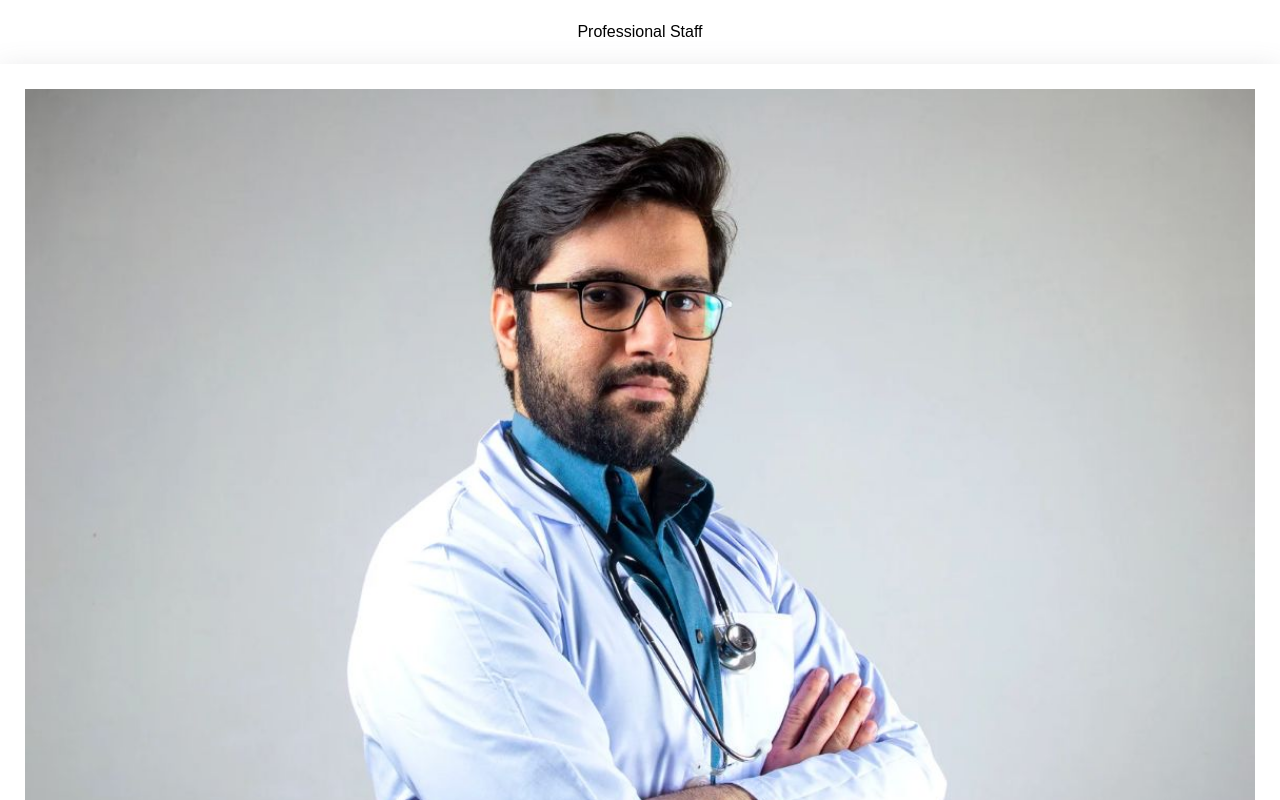
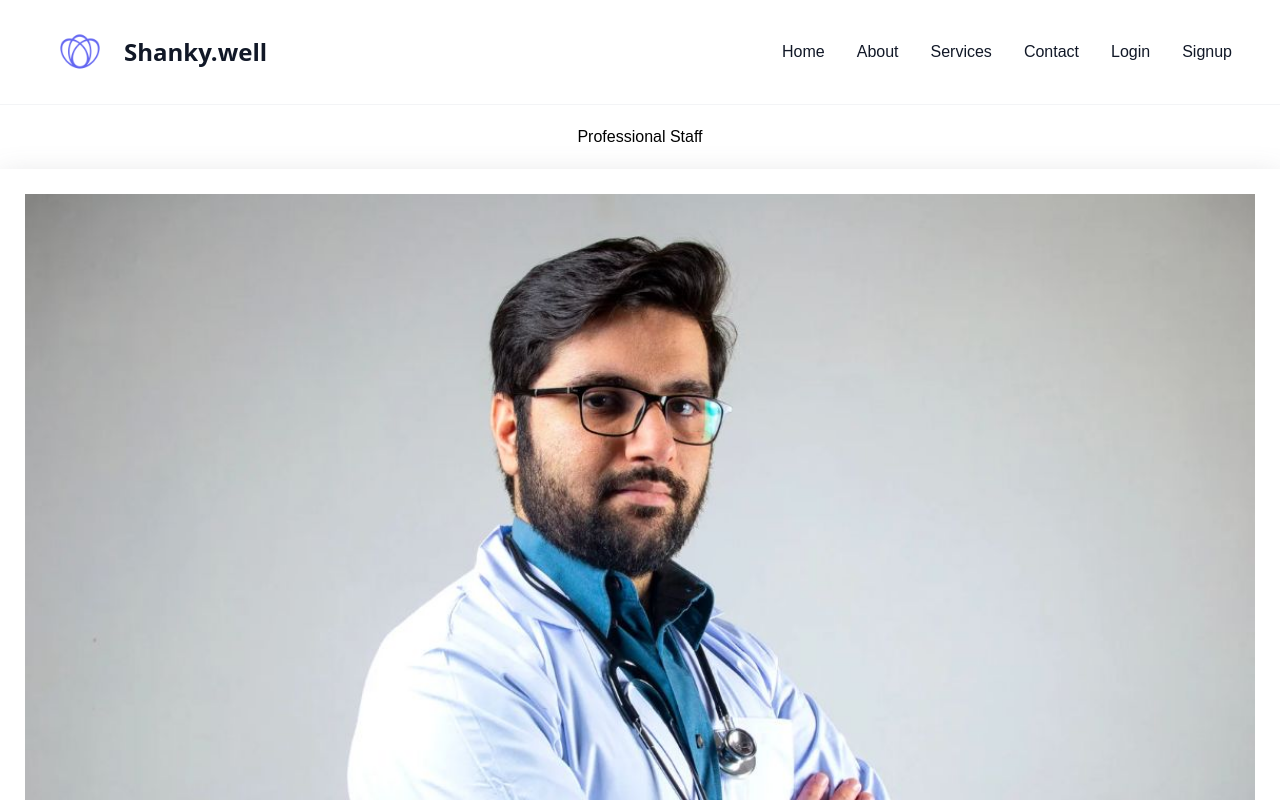
Before and after one commit to RaySatish/Shanky.well, a React (Create React App) app in the folder Pra/: page /services in a window 1280 px wide. Shown: the top 800 px of the page. Built offline with nearby package versions, Linux system fonts and the light colour scheme.

Commit message:
completed

```diff
--- a/Pra/src/pages/Card.js
+++ b/Pra/src/pages/Card.js
@@ -1,5 +1,4 @@
 import React, { useState } from "react";
-import { NavLink } from "react-router-dom";
 
 const Card = (props) => {
   const [showAll, setShowAll] = useState(false);
@@ -9,15 +8,14 @@ const Card = (props) => {
   };
 
   return (
-    <>
-      <div className="col-md-4 col-10 mx-auto">
+    <div className="col-md-3 col-sm-6 mb-4"> {/* Adjusted column width */}
       <div className="card">
         <img
           src={props.imgsrc}
           className="card-img-top"
           alt={props.imgsrc}
-            height="300px"
-            width="300px"
+          height="200px"
+          width="200px"
         />
         <div className="card-body">
           <h5 className="card-title">{props.name}</h5>
@@ -57,12 +55,9 @@ const Card = (props) => {
           <p className="card-text">
             <strong>Phone Number:</strong> {props.phone}
           </p>
-
-
         </div>
       </div>
     </div>
-    </>
   );
 };
 
--- a/Pra/src/pages/Services.js
+++ b/Pra/src/pages/Services.js
@@ -1,10 +1,11 @@
 import React from "react";
 import Card from "./Card";
 import CardData from "./CardData";
-
+import Navbar from "../components/NavBar";
 const Services = () => {
   return (
     <>
+    <Navbar />
       <div className="my-5">
         <h1 className="text-center">Professional Staff</h1>
       </div>
```
Lines whose indentation alone changed are shown as unchanged.
